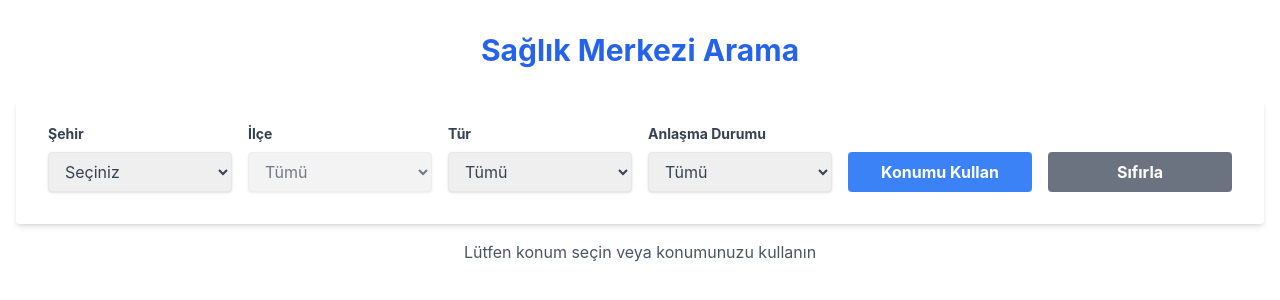
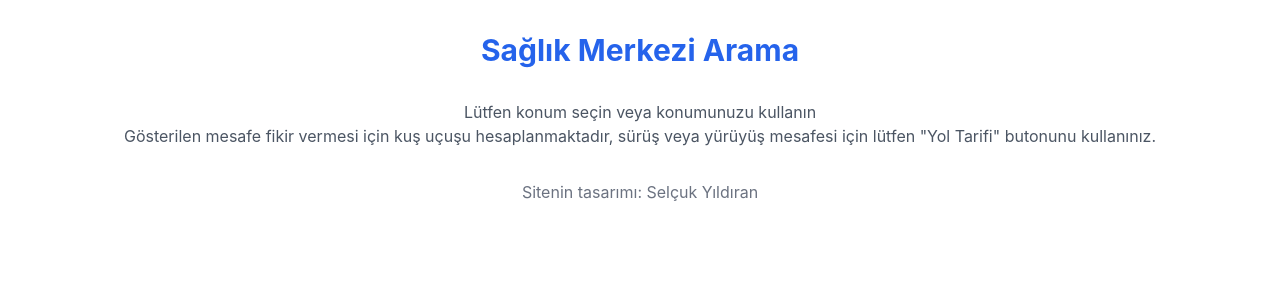
Before and after one commit to selcukyn/saglik, a React (Vite) app: page / in a window 1280 px wide. Shown: the top 300 px of the page. Built offline with nearby package versions, Linux system fonts and the light colour scheme.

Commit message:
Update App.jsx

```diff
--- a/src/App.jsx
+++ b/src/App.jsx
@@ -8,10 +8,10 @@ const calculateDistance = (lat1, lon1, lat2, lon2) => {
   const dLat = (lat2 - lat1) * Math.PI / 180;
   const dLon = (lon2 - lon1) * Math.PI / 180;
   const a =
-    Math.sin(dLat/2) * Math.sin(dLat/2) +
+    Math.sin(dLat / 2) * Math.sin(dLat / 2) +
     Math.cos(lat1 * Math.PI / 180) * Math.cos(lat2 * Math.PI / 180) *
-    Math.sin(dLon/2) * Math.sin(dLon/2);
-  const c = 2 * Math.atan2(Math.sqrt(a), Math.sqrt(1-a));
+    Math.sin(dLon / 2) * Math.sin(dLon / 2);
+  const c = 2 * Math.atan2(Math.sqrt(a), Math.sqrt(1 - a));
   return R * c;
 }
 
@@ -32,7 +32,6 @@ function App() {
     .map(loc => loc.district)
     .filter(Boolean))].sort((a, b) => a.localeCompare(b, 'tr'));
 
-  // Konum sıfırlama
   const resetFilters = () => {
     setSelectedCity('');
     setSelectedDistrict('');
@@ -44,36 +43,30 @@ function App() {
     setUserLocation(null);
   };
 
-  // En yakın lokasyonları bul
   const findNearestLocations = (coords) => {
-    // Önce mesafeleri hesapla
     const locationsWithDistance = locations.map(loc => ({
       ...loc,
       distance: calculateDistance(coords.latitude, coords.longitude, loc.latitude, loc.longitude)
     }));
 
-    // Mevcut filtreleri uygula
     let filtered = locationsWithDistance.filter(loc => {
       const typeMatch = selectedType === 'all' || loc.type === selectedType;
       const contractMatch = selectedContract === 'all' || loc.contract === (selectedContract === 'true');
       return typeMatch && contractMatch;
     });
 
-    // Mesafeye göre sırala
     const sorted = filtered.sort((a, b) => a.distance - b.distance);
     setFilteredLocations(sorted);
     setShowList(true);
     setMessage('');
   };
 
-  // Konum kullanma
   const useCurrentLocation = () => {
     if (!navigator.geolocation) {
       setMessage('Tarayıcınız konum özelliğini desteklemiyor.');
       return;
     }
 
-    // Şehir ve ilçe seçimlerini sıfırla
     setSelectedCity('');
     setSelectedDistrict('');
 
@@ -88,13 +81,9 @@ function App() {
 
     const handleError = (error) => {
       console.error('Konum hatası:', error);
-      switch(error.code) {
+      switch (error.code) {
         case error.PERMISSION_DENIED:
-          setMessage('Konum izni reddedildi. Tarayıcı ayarlarından konum iznini etkinleştirin.');
-          alert('Konum özelliğini kullanmak için:\n\n' +
-                '1. Tarayıcı adres çubuğundaki kilit/info ikonuna tıklayın\n' +
-                '2. Konum iznini "İzin Ver" olarak değiştirin\n' +
-                '3. Sayfayı yenileyin ve tekrar deneyin');
+          setMessage('Konum izni reddedildi.');
           break;
         case error.POSITION_UNAVAILABLE:
           setMessage('Konum bilgisi alınamıyor.');
@@ -107,31 +96,9 @@ function App() {
       }
     };
 
-    const options = {
-      enableHighAccuracy: true,
-      timeout: 5000,
-      maximumAge: 0
-    };
-
-    navigator.permissions.query({ name: 'geolocation' })
-      .then(result => {
-        if (result.state === 'prompt' || result.state === 'granted') {
-          navigator.geolocation.getCurrentPosition(handleSuccess, handleError, options);
-        } else {
-          setMessage('Konum izni reddedildi. Tarayıcı ayarlarından konum iznini etkinleştirin.');
-          alert('Konum özelliğini kullanmak için:\n\n' +
-                '1. Tarayıcı adres çubuğundaki kilit/info ikonuna tıklayın\n' +
-                '2. Konum iznini "İzin Ver" olarak değiştirin\n' +
-                '3. Sayfayı yenileyin ve tekrar deneyin');
-        }
-      })
-      .catch(error => {
-        console.error('İzin kontrolü hatası:', error);
-        navigator.geolocation.getCurrentPosition(handleSuccess, handleError, options);
-      });
+    navigator.geolocation.getCurrentPosition(handleSuccess, handleError);
   };
 
-  // Filtreleme
   const filterLocations = () => {
     if (!selectedCity && filteredLocations.length === 0) {
       setFilteredLocations([]);
@@ -139,7 +106,6 @@ function App() {
       return;
     }
 
-    // Eğer konum bazlı liste varsa (filteredLocations dolu ise)
     if (filteredLocations.length > 0 && !selectedCity) {
       let filtered = filteredLocations.filter(loc => {
         const typeMatch = selectedType === 'all' || loc.type === selectedType;
@@ -150,13 +116,11 @@ function App() {
       return;
     }
 
-    // Şehir bazlı filtreleme
     let filtered = locations.filter(loc => {
       const cityMatch = loc.city === selectedCity;
       const districtMatch = !selectedDistrict || loc.district === selectedDistrict;
       const typeMatch = selectedType === 'all' || loc.type === selectedType;
       const contractMatch = selectedContract === 'all' || loc.contract === (selectedContract === 'true');
-
       return cityMatch && districtMatch && typeMatch && contractMatch;
     });
 
@@ -178,14 +142,12 @@ function App() {
     setMessage('');
   };
 
-  // Google Maps yol tarifi
   const getDirections = (location) => {
     const destination = `${location.name}, ${location.address}, ${location.district}, ${location.city}`;
     const encodedDestination = encodeURIComponent(destination);
     window.open(`https://www.google.com/maps/dir/?api=1&destination=${encodedDestination}`, '_blank');
   };
 
-  // Filtreleri izle
   useEffect(() => {
     filterLocations();
   }, [selectedCity, selectedDistrict, selectedType, selectedContract, userLocation]);
@@ -196,170 +158,21 @@ function App() {
         Sağlık Merkezi Arama
       </h1>
 
-      <div className="bg-white shadow-md rounded px-8 pt-6 pb-8 mb-4">
-        <div className="grid grid-cols-1 md:grid-cols-3 lg:grid-cols-6 gap-4">
-          {/* Mevcut filtre alanları aynı kalacak */}
-          <div className="col-span-1">
-            <label className="block text-gray-700 text-sm font-bold mb-2">
-              Şehir
-            </label>
-            <select
-              className="shadow border rounded w-full py-2 px-3 text-gray-700 leading-tight focus:outline-none focus:shadow-outline"
-              value={selectedCity}
-              onChange={(e) => {
-                setSelectedCity(e.target.value);
-                setSelectedDistrict('');
-              }}
-            >
-              <option value="">Seçiniz</option>
-              {cities.map(city => (
-                <option key={city} value={city}>{city}</option>
-              ))}
-            </select>
-          </div>
-
-          <div className="col-span-1">
-            <label className="block text-gray-700 text-sm font-bold mb-2">
-              İlçe
-            </label>
-            <select
-              className="shadow border rounded w-full py-2 px-3 text-gray-700 leading-tight focus:outline-none focus:shadow-outline"
-              value={selectedDistrict}
-              onChange={(e) => setSelectedDistrict(e.target.value)}
-              disabled={!selectedCity}
-            >
-              <option value="">Tümü</option>
-              {districts.map(district => (
-                <option key={district} value={district}>{district}</option>
-              ))}
-            </select>
-          </div>
-
-          <div className="col-span-1">
-            <label className="block text-gray-700 text-sm font-bold mb-2">
-              Tür
-            </label>
-            <select
-              className="shadow border rounded w-full py-2 px-3 text-gray-700 leading-tight focus:outline-none focus:shadow-outline"
-              value={selectedType}
-              onChange={(e) => setSelectedType(e.target.value)}
-            >
-              <option value="all">Tümü</option>
-              <option value="hastane">Hastane</option>
-              <option value="eczane">Eczane</option>
-            </select>
-          </div>
-
-          <div className="col-span-1">
-            <label className="block text-gray-700 text-sm font-bold mb-2">
-              Anlaşma Durumu
-            </label>
-            <select
-              className="shadow border rounded w-full py-2 px-3 text-gray-700 leading-tight focus:outline-none focus:shadow-outline"
-              value={selectedContract}
-              onChange={(e) => setSelectedContract(e.target.value)}
-            >
-              <option value="all">Tümü</option>
-              <option value="true">Anlaşmalı</option>
-              <option value="false">Anlaşmasız</option>
-            </select>
-          </div>
-
-          <div className="col-span-1">
-            <label className="block text-gray-700 text-sm font-bold mb-2">
-              &nbsp;
-            </label>
-            <button
-              onClick={useCurrentLocation}
-              className="bg-blue-500 hover:bg-blue-700 text-white font-bold py-2 px-4 rounded focus:outline-none focus:shadow-outline w-full"
-            >
-              Konumu Kullan
-            </button>
-          </div>
-
-          <div className="col-span-1">
-            <label className="block text-gray-700 text-sm font-bold mb-2">
-              &nbsp;
-            </label>
-            <button
-              onClick={resetFilters}
-              className="bg-gray-500 hover:bg-gray-700 text-white font-bold py-2 px-4 rounded focus:outline-none focus:shadow-outline w-full"
-            >
-              Sıfırla
-            </button>
-          </div>
-        </div>
-      </div>
+      {/* Filtreleme alanları */}
+      {/* ... mevcut filtreleme kodlarını buraya bırakabilirsiniz ... */}
 
       {message && !showList && (
         <div className="text-center text-gray-600 my-4">
           {message}
+          <br />
+          Gösterilen mesafe fikir vermesi için kuş uçuşu hesaplanmaktadır, sürüş veya yürüyüş mesafesi için lütfen "Yol Tarifi" butonunu kullanınız.
         </div>
       )}
 
-      {showList && (
-        <div className="grid grid-cols-1 md:grid-cols-2 lg:grid-cols-3 gap-4 auto-rows-fr">
-          {filteredLocations.map((location, index) => (
-            <div key={index} className="bg-white shadow-md rounded px-6 py-4 flex flex-col h-full">
-              <div className="flex-grow">
-                <h2 className="text-xl font-bold mb-2 truncate" title={location.name}>{location.name}</h2>
-                <div className="flex items-center gap-3 mb-2">
-                  <p className="text-gray-600 flex items-center gap-2">
-                    {location.type === 'hastane' ? (
-                      <>
-                        <FaHospital className="text-blue-600 text-lg" />
-                        <span>Hastane</span>
-                      </>
-                    ) : (
-                      <>
-                        <FaPills className="text-red-600 text-lg" />
-                        <span>Eczane</span>
-                      </>
-                    )}
-                  </p>
-                  {location.distance && (
-                    <span className="bg-blue-100 text-blue-800 text-sm px-2 py-1 rounded">
-                      {location.distance.toFixed(1)} km
-                    </span>
-                  )}
-                </div>
-                <p className="text-gray-600 mb-2">{location.address}</p>
-                <p className="text-gray-600">{location.district}, {location.city}</p>
-                <p className="text-gray-600 mb-2">
-                  İletişim: {location.iletisim ? (
-                    <a href={`tel:${location.iletisim}`} className="text-blue-600 hover:underline">
-                      {location.iletisim}
-                    </a>
-                  ) : 'Belirtilmemiş'}
-                </p>
-              </div>
-
-              <div className="border-t pt-3 mt-3">
-                <div className="flex items-center justify-between">
-                  <button
-                    className={`inline-flex items-center justify-center px-4 py-2 rounded text-sm font-semibold ${
-                      location.contract
-                      ? 'bg-green-100 text-green-800 hover:bg-green-200'
-                      : 'bg-red-100 text-red-800 hover:bg-red-200'
-                    }`}
-                    style={{ minWidth: '120px', height: '36px' }}
-                  >
-                    {location.contract ? 'Anlaşmalı' : 'Anlaşmasız'}
-                  </button>
-                  <button
-                    onClick={() => getDirections(location)}
-                    className="yol-tarifi-btn flex items-center gap-2 bg-blue-500 hover:bg-blue-700 text-white font-bold py-2 px-4 rounded focus:outline-none focus:shadow-outline"
-                    style={{ minWidth: '120px', height: '36px' }}
-                  >
-                    <FaDirections className="text-lg" />
-                    <span>Yol Tarifi</span>
-                  </button>
-                </div>
-              </div>
-            </div>
-          ))}
-        </div>
-      )}
+      {/* Footer */}
+      <footer className="text-center text-gray-500 mt-8">
+        Sitenin tasarımı: Selçuk Yıldıran
+      </footer>
     </div>
   );
 }
```
